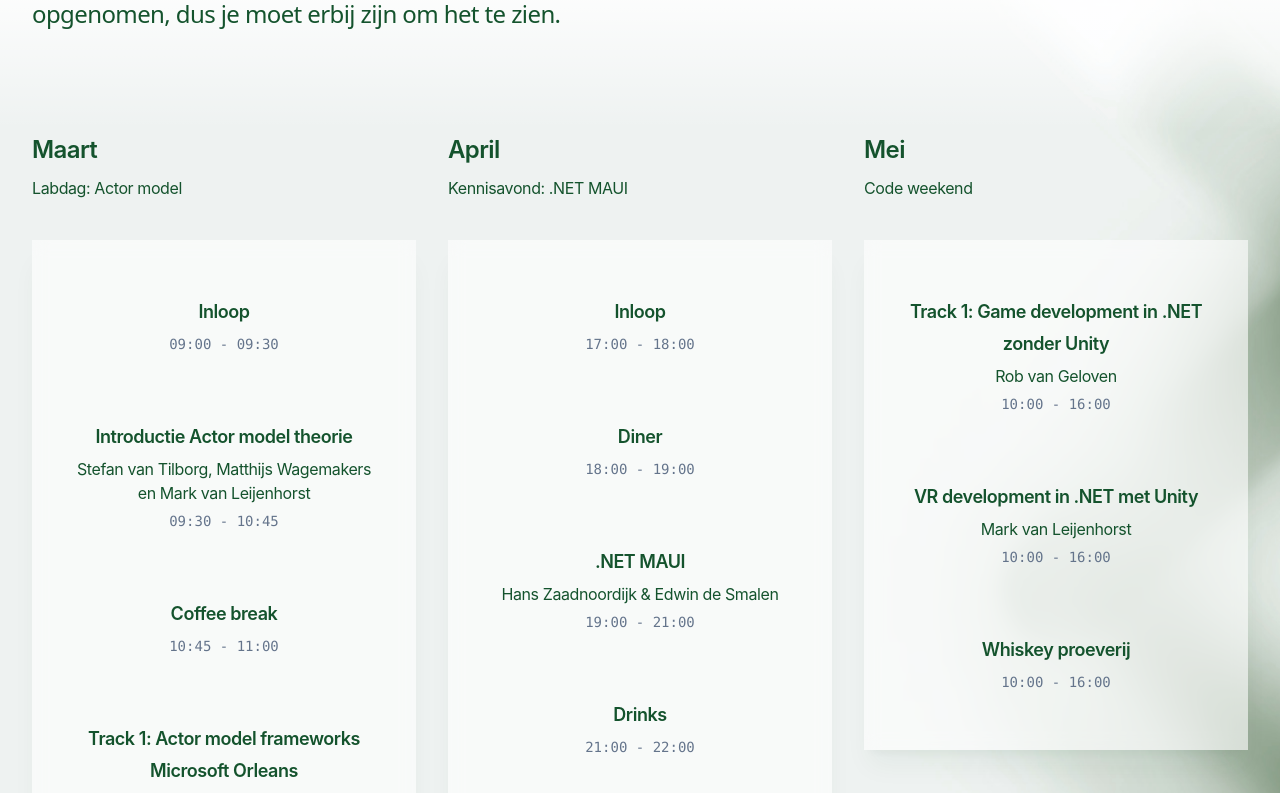
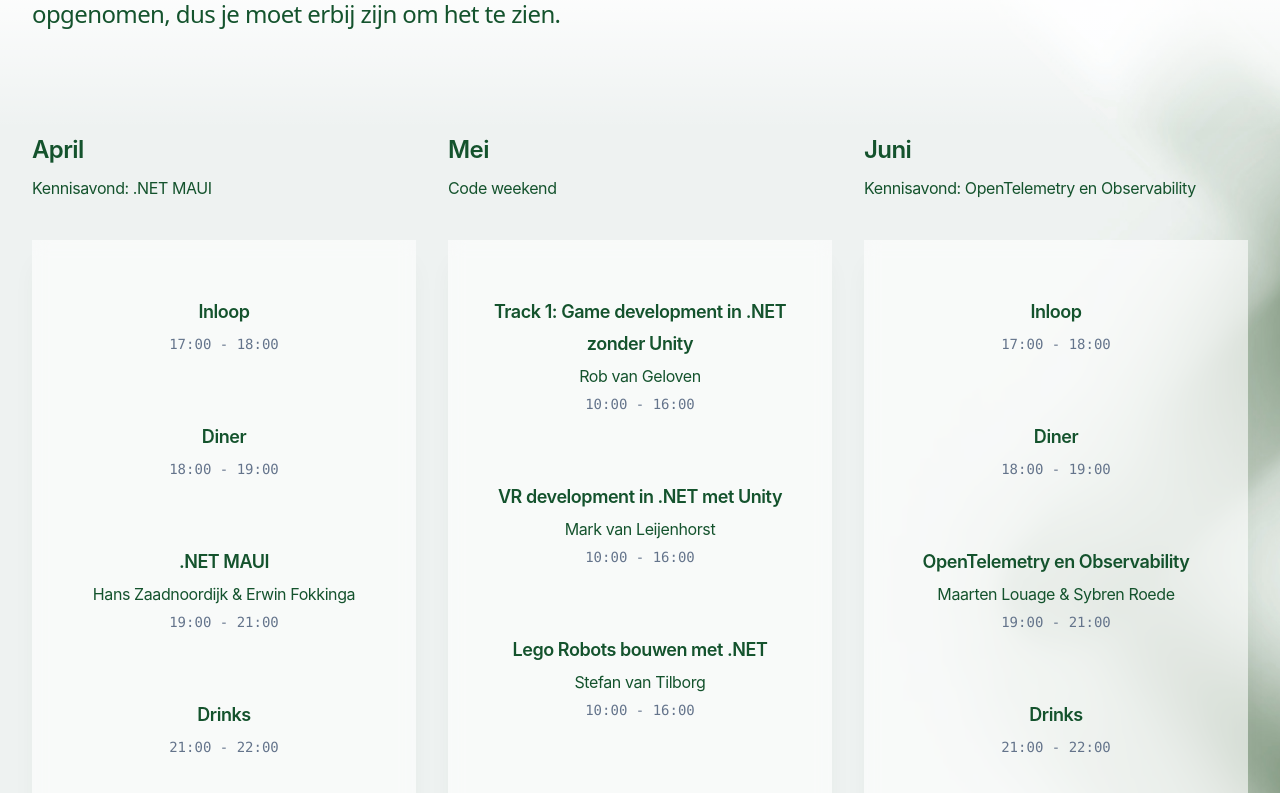
Before and after one commit to mlouage/XPRTZ.knowledge, a Next.js app: page / in a window 1280 px wide. Shown: the part 2180-2973 px from the top of the page. Built offline with nearby package versions, Linux system fonts and the light colour scheme.

Commit message:
Update juni (#4)

```diff
--- a/src/components/Schedule.jsx
+++ b/src/components/Schedule.jsx
@@ -8,86 +8,8 @@ import backgroundImage from '@/images/background.jpg'
 
 const schedule = [
     {
-        date: 'Maart',
-        dateTime: '2022-03-09',
-        summary:
-            'Labdag: Actor model',
-        timeSlots: [
-            {
-                id: 1,
-                name: '',
-                description: 'Inloop',
-                start: '09:00',
-                end: '09:30',
-            },
-            {
-                id: 2,
-                name: 'Stefan van Tilborg, Matthijs Wagemakers en Mark van Leijenhorst',
-                description: 'Introductie Actor model theorie',
-                start: '09:30',
-                end: '10:45',
-            },
-            {
-                id: 3,
-                name: '',
-                description: 'Coffee break',
-                start: '10:45',
-                end: '11:00',
-            },
-            {
-                id: 4,
-                name: 'Matthijs Wagemakers',
-                description: 'Track 1: Actor model frameworks Microsoft Orleans',
-                start: '11:00',
-                end: '12:00',
-            },
-            {
-                id: 5,
-                name: 'Mark van Leijenhorst',
-                description: 'Track 2: Actor model frameworks Akka.NET',
-                start: '11:00',
-                end: '12:00',
-            },
-            {
-                id: 6,
-                name: null,
-                description: 'Lunch',
-                start: '12:00',
-                end: '13:00',
-            },
-            {
-                id: 7,
-                name: 'Matthijs Wagemakers',
-                description: 'Track 1: Workshop Actor model Orleans in de praktijk',
-                start: '13:00',
-                end: '17:00',
-            },
-            {
-                id: 8,
-                name: 'Mark van Leijenhorst',
-                description: 'Track 2: Workshop Actor model Akka.NET in de praktijk',
-                start: '13:00',
-                end: '17:30',
-            },
-            {
-                id: 9,
-                name: null,
-                description: 'Bespreken ervaringen & bevindingen',
-                start: '17:00',
-                end: '18:00',
-            },
-            {
-                id: 10,
-                name: '',
-                description: 'Food & drinks',
-                start: '18:00',
-                end: '20:00',
-            },
-        ],
-    },
-    {
         date: 'April',
-        dateTime: '2022-04-13',
+        dateTime: '2023-04-13',
         summary:
             'Kennisavond: .NET MAUI',
         timeSlots: [
@@ -107,7 +29,7 @@ const schedule = [
             },
             {
                 id: 3,
-                name: 'Hans Zaadnoordijk & Edwin de Smalen',
+                name: 'Hans Zaadnoordijk & Erwin Fokkinga',
                 description: '.NET MAUI',
                 start: '19:00',
                 end: '21:00',
@@ -123,7 +45,7 @@ const schedule = [
     },
     {
         date: 'Mei',
-        dateTime: '2022-04-06',
+        dateTime: '2023-04-06',
         summary:
             'Code weekend',
         timeSlots: [
@@ -143,10 +65,53 @@ const schedule = [
             },
             {
                 id: 3,
+                name: 'Stefan van Tilborg',
+                description: 'Lego Robots bouwen met .NET',
+                start: '10:00',
+                end: '16:00',
+            },
+            {
+                id: 4,
                 name: null,
                 description: 'Whiskey proeverij',
                 start: '10:00',
                 end: '16:00',
+            },
+        ],
+    },
+    {
+        date: 'Juni',
+        dateTime: '2023-06-08',
+        summary:
+            'Kennisavond: OpenTelemetry en Observability',
+        timeSlots: [
+            {
+                id: 1,
+                name: null,
+                description: 'Inloop',
+                start: '17:00',
+                end: '18:00',
+            },
+            {
+                id: 2,
+                name: null,
+                description: 'Diner',
+                start: '18:00',
+                end: '19:00',
+            },
+            {
+                id: 3,
+                name: 'Maarten Louage & Sybren Roede',
+                description: 'OpenTelemetry en Observability',
+                start: '19:00',
+                end: '21:00',
+            },
+            {
+                id: 4,
+                name: null,
+                description: 'Drinks',
+                start: '21:00',
+                end: '22:00',
             },
         ],
     },
--- a/src/components/Speakers.jsx
+++ b/src/components/Speakers.jsx
@@ -7,38 +7,17 @@ import { Container } from '@/components/Container'
 import { DiamondIcon } from '@/components/DiamondIcon'
 import stefan from '@/images/auteurs/stefanvt.png'
 import mark from '@/images/auteurs/markvl.png'
-import matthijs from '@/images/auteurs/matthijsw.png'
-import edwin from '@/images/auteurs/edwindes.png'
+import maarten from '@/images/auteurs/maartenl.png'
 import rob from '@/images/auteurs/robvg.png'
 import hans from '@/images/auteurs/hansn.png'
+import erwin from '@/images/auteurs/erwinf.png'
+import sybren from '@/images/auteurs/sybrenr.png'
 
 const days = [
   {
-    name: 'Labdag',
-    date: 'Maart',
-    dateTime: '2022-03-09',
-    speakers: [
-      {
-        name: 'Matthijs Wagemakers',
-        role: 'Developer',
-        image: matthijs,
-      },
-      {
-        name: 'Mark Van Leijenhorst',
-        role: 'Developer',
-        image: mark,
-      },
-      {
-        name: 'Stefan van Tilborg',
-        role: 'Developer',
-        image: stefan,
-      },
-    ],
-  },
-  {
     name: 'Kennisavond',
     date: 'April',
-    dateTime: '2022-04-13',
+    dateTime: '2023-04-13',
     speakers: [
       {
         name: 'Hans Zaadnoordijk',
@@ -46,9 +25,9 @@ const days = [
         image: hans,
       },
       {
-        name: 'Edwin De Smalen',
+        name: 'Erwin Fokkinga',
         role: 'Developer',
-        image: edwin,
+        image: erwin,
       },
 
     ],
@@ -56,7 +35,7 @@ const days = [
   {
     name: 'Code weekend',
     date: 'Mei',
-    dateTime: '2022-05-13',
+    dateTime: '2023-05-13',
     speakers: [
       {
         name: 'Mark Van Leijenhorst',
@@ -68,27 +47,31 @@ const days = [
         role: 'Developer',
         image: rob,
       },
+      {
+        name: 'Stefan van Tilborg',
+        role: 'Developer',
+        image: stefan,
+      },
+    ],
+  },
+  {
+    name: 'Kennisavond',
+    date: 'Juni',
+    dateTime: '2023-06-08',
+    speakers: [
+      {
+        name: 'Maarten Louage',
+        role: 'Developer',
+        image: maarten,
+      },
+      {
+        name: 'Sybren Roede',
+        role: 'Developer',
+        image: sybren,
+      }
     ],
   },
 ]
-
-function ImageClipPaths({ id, ...props }) {
-  return (
-    <svg aria-hidden="true" width={0} height={0} {...props}>
-      <defs>
-        <clipPath id={`${id}-0`} clipPathUnits="objectBoundingBox">
-          <path d="M0,0 h0.729 v0.129 h0.121 l-0.016,0.032 C0.815,0.198,0.843,0.243,0.885,0.243 H1 v0.757 H0.271 v-0.086 l-0.121,0.057 v-0.214 c0,-0.032,-0.026,-0.057,-0.057,-0.057 H0 V0" />
-        </clipPath>
-        <clipPath id={`${id}-1`} clipPathUnits="objectBoundingBox">
-          <path d="M1,1 H0.271 v-0.129 H0.15 l0.016,-0.032 C0.185,0.802,0.157,0.757,0.115,0.757 H0 V0 h0.729 v0.086 l0.121,-0.057 v0.214 c0,0.032,0.026,0.057,0.057,0.057 h0.093 v0.7" />
-        </clipPath>
-        <clipPath id={`${id}-2`} clipPathUnits="objectBoundingBox">
-          <path d="M1,0 H0.271 v0.129 H0.15 l0.016,0.032 C0.185,0.198,0.157,0.243,0.115,0.243 H0 v0.757 h0.729 v-0.086 l0.121,0.057 v-0.214 c0,-0.032,0.026,-0.057,0.057,-0.057 h0.093 V0" />
-        </clipPath>
-      </defs>
-    </svg>
-  )
-}
 
 export function Speakers() {
   let id = useId()
```
